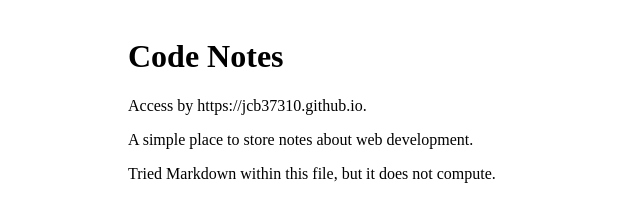
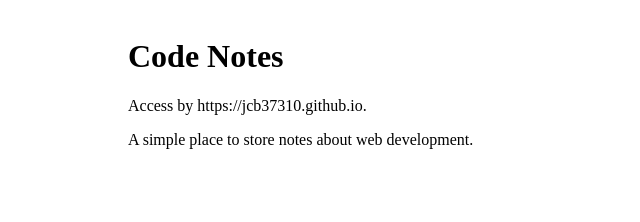
Before and after one commit to jcb37310/jcb37310.github.io, a plain HTML site: page index.html in a window 1280 px wide. Shown: the whole page, without its empty margins (0-640 px from the left). Drawn offline with Linux system fonts and the light colour scheme.

Commit message:
Add files via upload

```diff
--- a/index.html
+++ b/index.html
@@ -5,7 +5,7 @@
   <meta charset="utf-8">
   <meta http-equiv="X-UA-Compatible" content="IE=edge">
   <meta name="viewport" content="width=device-width, initial-scale=1">
-  <title></title>
+  <title>Code Notes</title>
   <style>
     body {
       margin: 3% 10%;
@@ -22,8 +22,6 @@
 
   <p>A simple place to store notes about web development.</p>
 
-  <p>Tried Markdown within this file, but it does not compute.</p>
-
 </body>
 
 </html>
```
